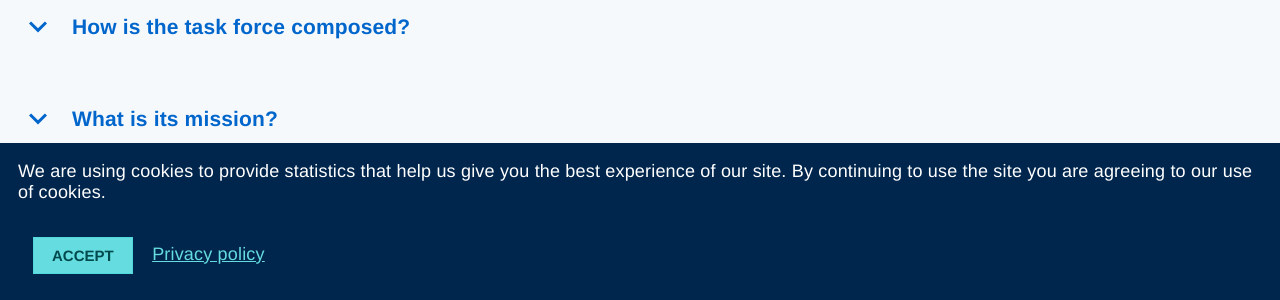
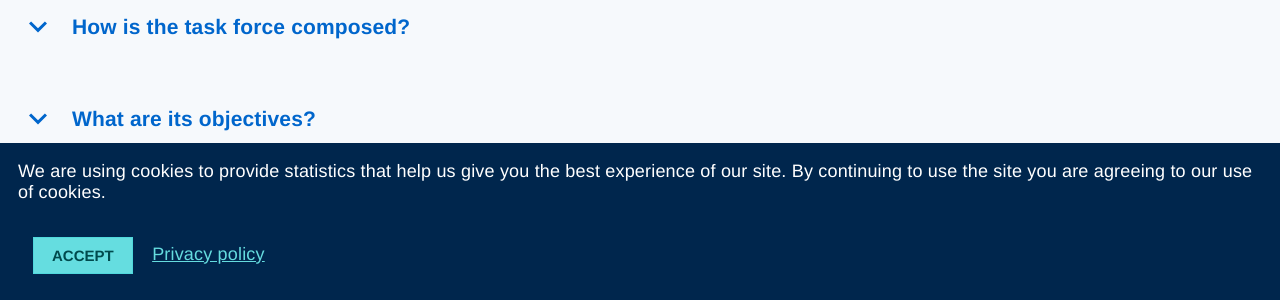
Before and after one commit to task-force-ia/ia.italia.it, a Jekyll site: the page built from _pages/en/faq.md, in a window 1280 px wide. Shown: the part 593-893 px from the top of the page. Built offline with Jekyll 4.4.1, drawn with Linux system fonts in a browser that asks for light colours.

Commit message:
Updated FAQs

```diff
--- a/_data/faqs.yml
+++ b/_data/faqs.yml
@@ -23,8 +23,8 @@ en_US:
      The Artificial Intelligence (AI) task force is an initiative of the Agency for Digital Italy, which aims at studying the opportunities offered by AI to improve public services and to simplify the lives of citizens.
   - title: How is the task force composed?
     text: |
-      The task force is composed by a coordination board of [thirty people](../task-force/#coordination-board), selected through a public call promoted by AgID in April 2017, and by an open [community](https://ia.italia.it/community) that provides support and feedback to its work.
-  - title: What is its mission?
+      The task force is composed of a thirty-member [coordination board](../task-force/#coordination-board), selected after a call launched by AgID in April 2017, and of an open [community](https://ia.italia.it/community) that provides support and feedback to the work of the coordination board.
+  - title: What are its objectives?
     text: |
       The task force aims at defining, within a first synthetic report, policy and strategic opportunities for Italian administrations on the use of AI in the development of public services.
   - title: What is the task force doing to fulfill its mandate?
```
